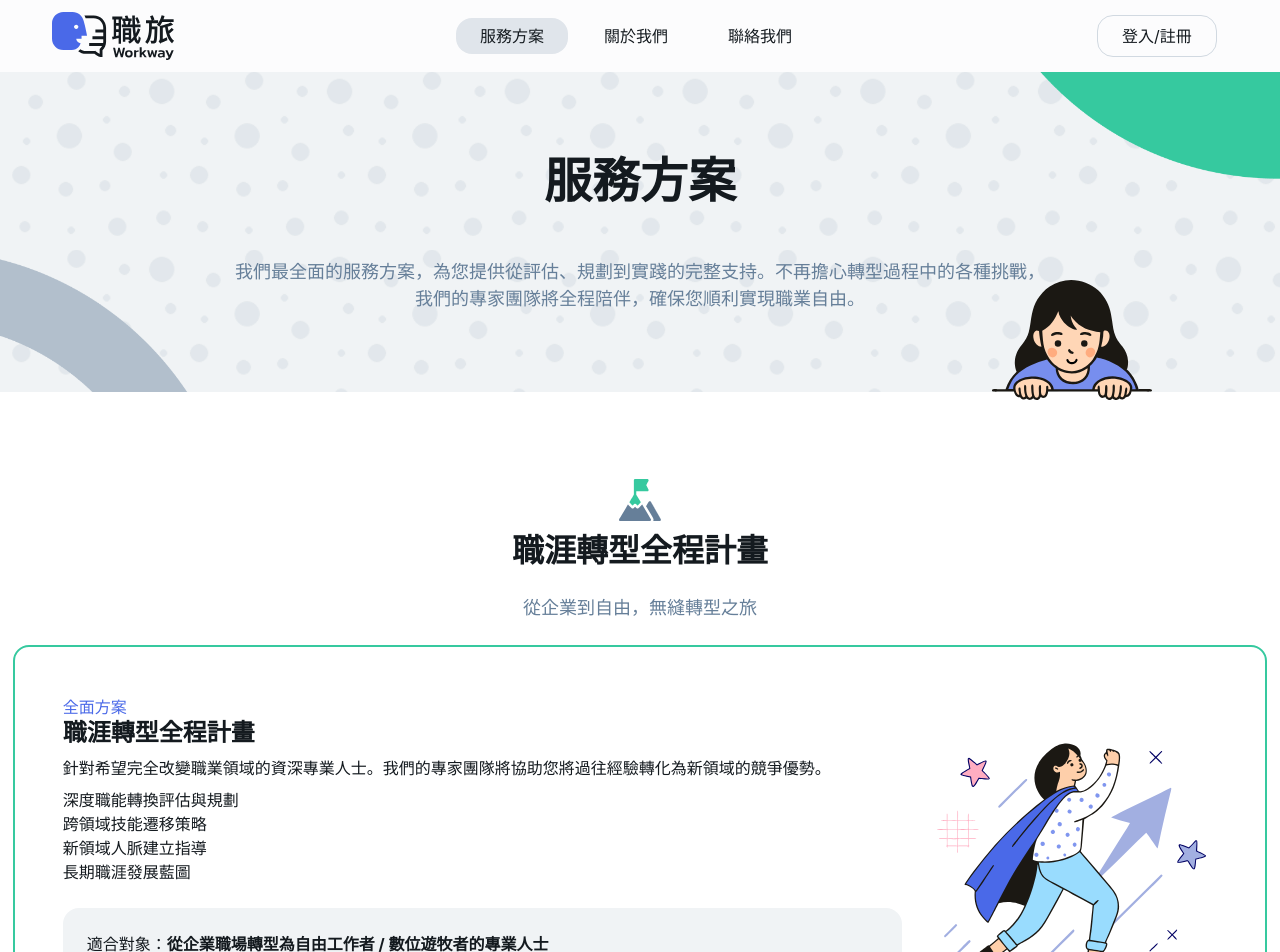
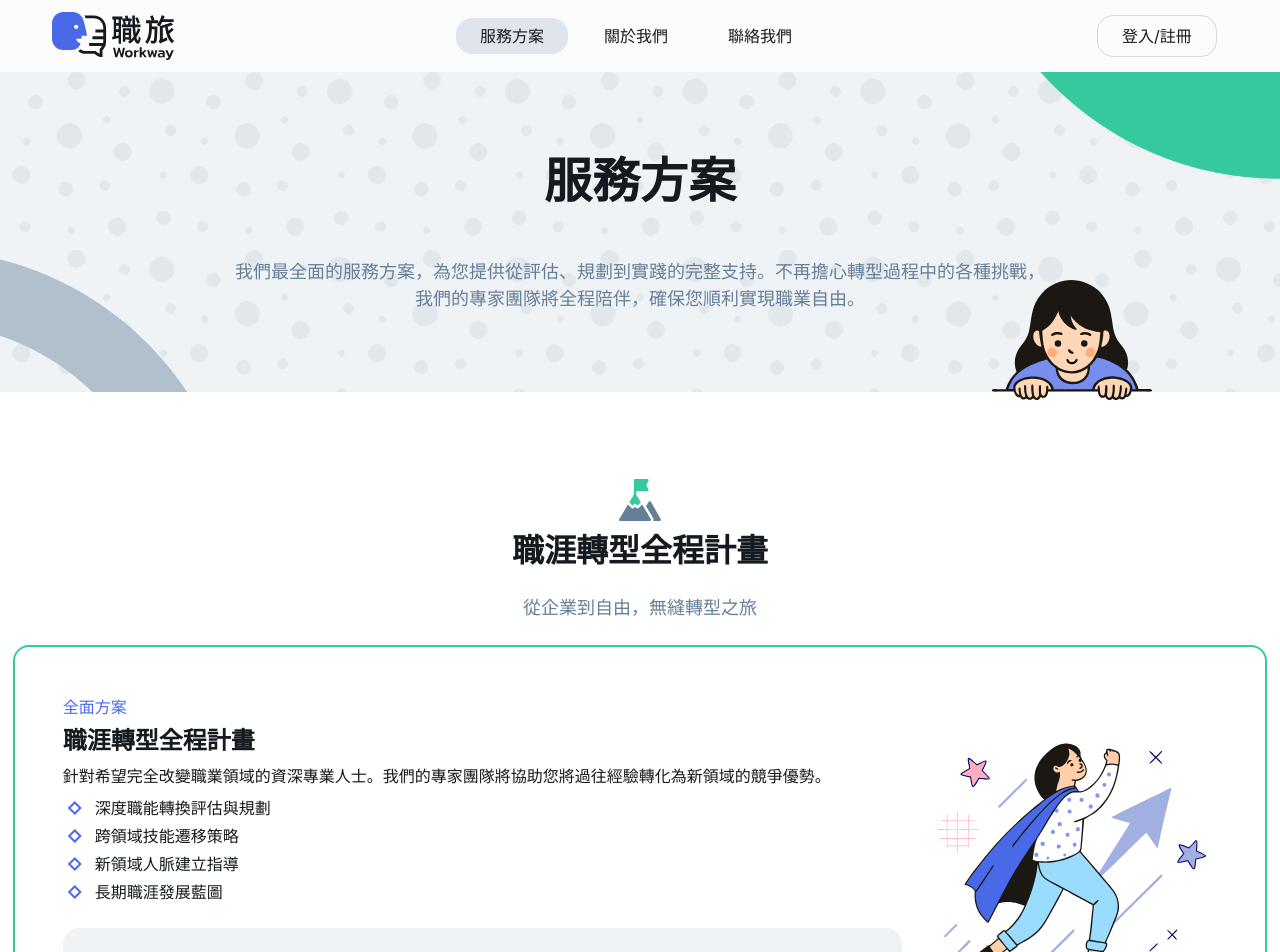
Before and after one commit to JeromeLin222/workway, a React (Vite) app: page /services in a window 1280 px wide. Shown: the top 952 px of the page. Built offline with nearby package versions, Linux system fonts and the light colour scheme.

Commit message:
feat: enhance ServicePage with updated service offerings layout
- Replaced the service title with a div for improved styling.
- Updated the service offerings list to include icons for better visual representation.
- Adjusted the layout for improved readability and user engagement.

```diff
--- a/src/pages/ServicePage.jsx
+++ b/src/pages/ServicePage.jsx
@@ -21,14 +21,26 @@ function ServicePage() {
             </div>
             <div className="border-2 border-secondary rounded-2xl p-12 flex">
               <div className="mr-6 w-full max-w-[876px]">
-                <span className="text-primary mb-2">全面方案</span>
+                <div className="text-primary mb-2">全面方案</div>
                 <h3 className="text-title-2xl mb-2">職涯轉型全程計畫</h3>
                 <p className="mb-2">針對希望完全改變職業領域的資深專業人士。我們的專家團隊將協助您將過往經驗轉化為新領域的競爭優勢。</p>
-                <ul className="flex flex-col gpa-1 mb-6">
-                  <li>深度職能轉換評估與規劃</li>
-                  <li>跨領域技能遷移策略</li>
-                  <li>新領域人脈建立指導</li>
-                  <li>長期職涯發展藍圖</li>
+                <ul className="flex flex-col gap-1 mb-6">
+                  <li className="flex">
+                    <span class="material-symbols-outlined text-primary mr-2">stat_0</span>
+                    深度職能轉換評估與規劃
+                  </li>
+                  <li className="flex">
+                    <span class="material-symbols-outlined text-primary mr-2">stat_0</span>
+                    跨領域技能遷移策略
+                  </li>
+                  <li className="flex">
+                    <span class="material-symbols-outlined text-primary mr-2">stat_0</span>
+                    新領域人脈建立指導
+                  </li>
+                  <li className="flex">
+                    <span class="material-symbols-outlined text-primary mr-2">stat_0</span>
+                    長期職涯發展藍圖
+                  </li>
                 </ul>
                 <div className="p-6 bg-natural-95 rounded-2xl mb-6">
                   <p className="mb-2">適合對象：<span className="font-bold">從企業職場轉型為自由工作者 / 數位遊牧者的專業人士</span></p>
```
